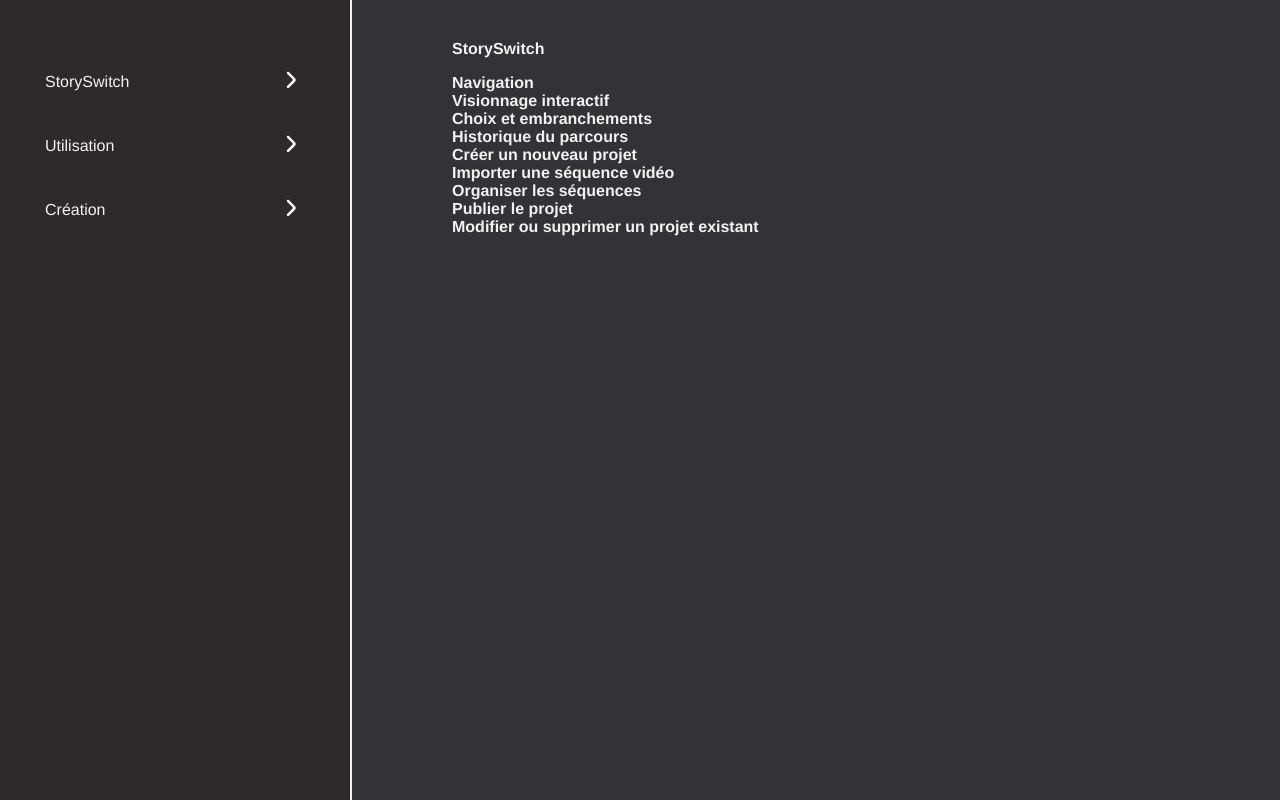
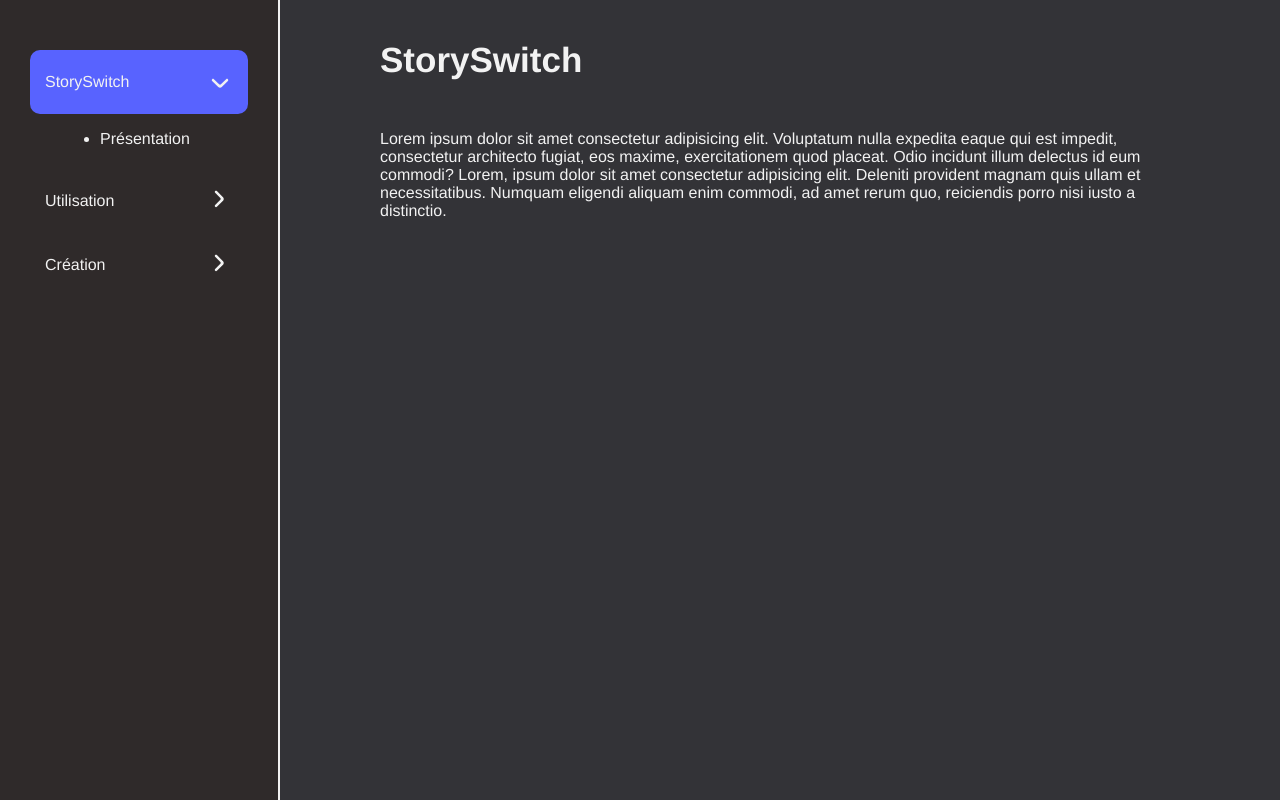
Before and after one commit to StorySwitchProjectTeam/StorySwitchTeam, a PHP site: page /wiki.html in a window 1280 px wide. Shown: the part 102-902 px from the top of the page. Run offline with PHP 8.4, Linux system fonts and the light colour scheme.

Commit message:
nouveau changement

```diff
--- a/js/wiki.js
+++ b/js/wiki.js
@@ -2,15 +2,17 @@ const listes = document.querySelectorAll(".menu_liste .element_liste");
 const sous_liste = document.querySelectorAll(".element_sous_liste");
 const li = document.querySelectorAll(".element_sous_liste li");
 const span = document.querySelectorAll(".element_liste span");
+const section = document.querySelectorAll(".right_main section");
 
+// Affcher les sous listes
 listes.forEach(function(liste) {
     liste.addEventListener("click", function() {
         const sousListeId = this.id.replace("#", "") + "_sous";
         const sousListe = document.getElementById(sousListeId);
         const current_span = this.querySelector("span");
-        const Open = this.classList.contains("element_liste_open");
+        const open = this.classList.contains("element_liste_open");
 
-        if (Open) {
+        if (open) {
             this.classList.remove("element_liste_open");
             current_span.classList.remove("open_span");
             sousListe.style.display = "none";
@@ -21,3 +23,26 @@ listes.forEach(function(liste) {
         }
     });
 });
+
+//Faire afficher les sections à partir des sous_listes
+li.forEach(function(item, index) {
+    item.addEventListener("click", function(event) {
+        event.stopPropagation();
+        section.forEach(s => {
+            s.style.display = "none";
+        });
+        if (section[index]) {
+            section[index].style.display = "block";
+        }
+        li.forEach(l => l.classList.remove('li_active'));
+        this.classList.add('li_active');
+    });
+});
+
+// Par défaut on ouvre la preière partie
+document.addEventListener("DOMContentLoaded", e=>{
+    listes[0].classList.add("element_liste_open");
+    section[0].style.display = "block";
+    span[0].classList.add("open_span");
+    sous_liste[0].style.display = "flex";
+})
--- a/styles/wiki.css
+++ b/styles/wiki.css
@@ -111,3 +111,16 @@ span svg {
     left: 0;
     transition: width 0.4s ease;
 }
+
+.right_main section {
+    display: none;
+}
+
+.right_main b {
+    font-size: 35px;
+}
+
+.right_main section p {
+    margin-top: 50px;
+    width: 100vh;
+}
--- a/wiki.html
+++ b/wiki.html
@@ -42,18 +42,27 @@
             </div>
         </div>
         <div class="right_main">
-            <section><b>StorySwitch</b>
-            <p></p>
+            <section id="storyswitch"><b>StorySwitch</b>
+            <p>Lorem ipsum dolor sit amet consectetur adipisicing elit. Voluptatum nulla expedita eaque qui est impedit, consectetur architecto fugiat, eos maxime, exercitationem quod placeat. Odio incidunt illum delectus id eum commodi? Lorem, ipsum dolor sit amet consectetur adipisicing elit. Deleniti provident magnam quis ullam et necessitatibus. Numquam eligendi aliquam enim commodi, ad amet rerum quo, reiciendis porro nisi iusto a distinctio.</p>
         </section>
-            <section><b>Navigation</b></section>
-            <section><b>Visionnage interactif</b></section>
-            <section><b>Choix et embranchements</b></section>
-            <section><b>Historique du parcours</b></section>
-            <section><b>Créer un nouveau projet</b></section>
-            <section><b>Importer une séquence vidéo</b></section>
-            <section><b>Organiser les séquences</b></section>
-            <section><b>Publier le projet</b></section>
-            <section><b>Modifier ou supprimer un projet existant</b></section>
+            <section id="Navigation"><b>Navigation</b>
+            </section>
+            <section id="visionnage_interactif"><b>Visionnage interactif</b>
+            </section>
+            <section id="choix_embranchements"><b>Choix et embranchements</b>
+            </section>
+            <section id="historique_du_parcours"><b>Historique du parcours</b>
+            </section>
+            <section id="nouveau_projet"><b>Créer un nouveau projet</b>
+            </section>
+            <section id="importer"><b>Importer une séquence vidéo</b>
+            </section>
+            <section id="organiser_sequences"><b>Organiser les séquences</b>
+            </section>
+            <section id="publier"><b>Publier le projet</b>
+            </section>
+            <section id="modifier"><b>Modifier ou supprimer un projet existant</b>
+            </section>
         </div>
     </main>
     <script src="js/wiki.js"></script>
```
